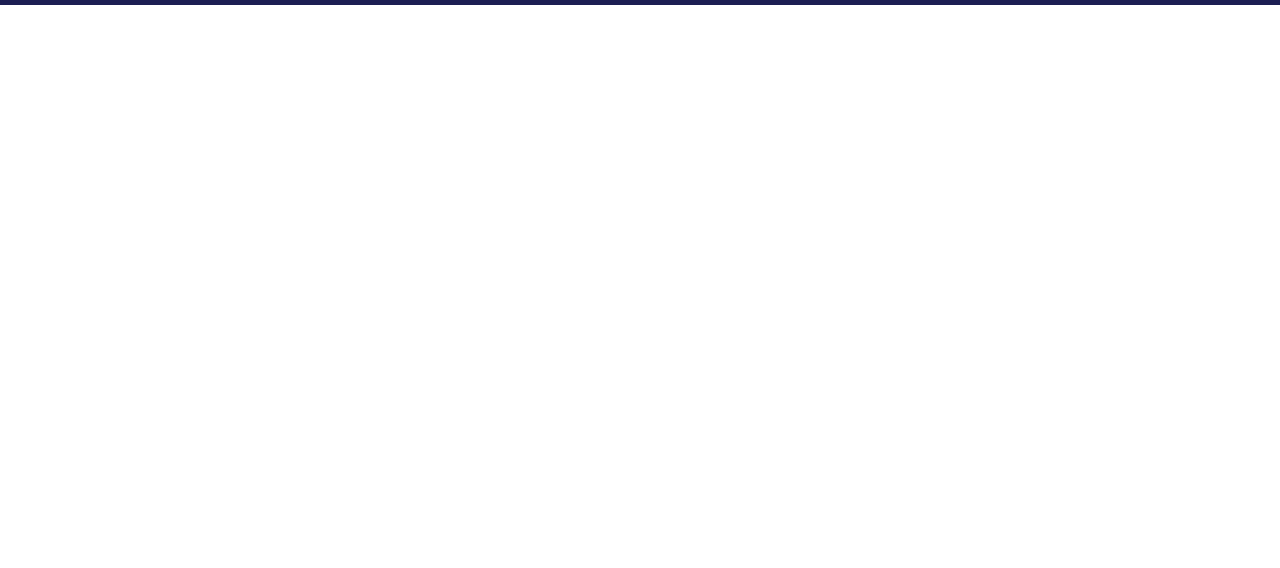
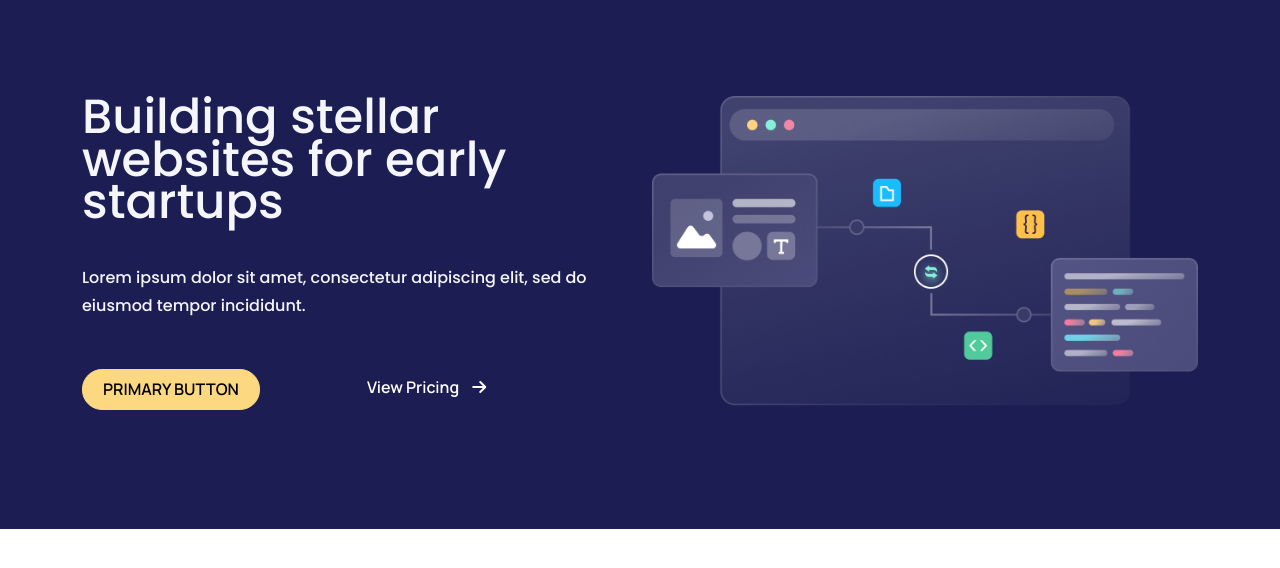
Before and after one commit to Sultana4218/finsweet, a plain HTML site: page index.html in a window 1280 px wide. Shown: the part 58-626 px from the top of the page. Drawn offline with nearby package versions, Linux system fonts and the light colour scheme.

Commit message:
banner part complete

```diff
--- a/assets/css/style.css
+++ b/assets/css/style.css
@@ -1,9 +1,10 @@
 /* font family */
 @import url('https://fonts.googleapis.com/css2?family=Barlow+Semi+Condensed:wght@100&family=Poppins:wght@500;600&display=swap');
-
+@import url('https://fonts.googleapis.com/css2?family=Manrope:wght@600&display=swap');
 /* font family
 font-family: 'Barlow Semi Condensed', sans-serif;
 font-family: 'Poppins', sans-serif;
+font-family: 'Manrope', sans-serif;
 */
 /* ===== import files ===== */
 @import url(bootstrap.min.css);
@@ -45,7 +46,7 @@ font-family: 'Poppins', sans-serif;
     text-decoration: none;
   }
   h1{
-        font-weight: SemiBold;
+        font-weight: 500;
         Font-size: 48px;
         Line-height: 64px;
         Line-height: 89%;
@@ -88,8 +89,9 @@ font-family: 'Poppins', sans-serif;
   }
   p {
     margin-bottom: 0;
+    padding-top: 32px;
     line-height: 117%;
-    Align: Left;
+    align-items: Left;
     Vertical-align: Top;
   }
   *::after,
@@ -127,9 +129,7 @@ font-family: 'Poppins', sans-serif;
     }
 
   /* ===== common-css_part start ===== */
-.layout_padding {
-    padding: 50px 0;
-  }
+
   .section-bgColor {
     background-color: #fffbee;
   }
@@ -152,10 +152,10 @@ font-family: 'Poppins', sans-serif;
   }
   .theme-btn {
     display: inline-block;
-    background-color: var(--primary-bgcolor);
+    background-color: var(--primary-color);
     padding: 5px 20px;
-    border: 1px solid var(--primary-bgcolor);
-    color: var(--primary-color);
+    border: 1px solid var(--primary-color);
+    color: black;
     border-radius: 20px;
     text-transform: uppercase;
   }
@@ -167,7 +167,7 @@ font-family: 'Poppins', sans-serif;
 
   /* ================================================================================= */
 /* ===== nav-part start ===== */
-.nav-section{
+#nav-section{
     padding-top: 69px 0 129px;
 }
 .navbar{
@@ -176,12 +176,12 @@ font-family: 'Poppins', sans-serif;
  .navbar-nav{
     gap:32px;
  }
-.nav-section .nav-link:hover{
+#nav-section .nav-link:hover{
     border: 1px solid rgb(150, 191, 245);
     border-radius: 20px;
     color: #4bcaff !important;
 }
-.nav-section .nav-link{
+#nav-section .nav-link{
     border: 1px solid transparent;
 
 }
@@ -197,8 +197,29 @@ font-family: 'Poppins', sans-serif;
     color: #4bcaff !important;
 }
 /* ===== nav-part end ===== */
+/* ===== banner-part start ===== */
+#banner-part{
+    padding:154px 0 119px;
+    background-color: var(--primary-bgcolor);
+    color: var(--secondary-bgcolor);
+    gap: 149px;
+}
+.banner-text p{
+    font-weight: 400;
+    Font-size: 16px;
+    Line-height: 28px;
+}
+
+.banner-button{
+    font-family: 'Manrope';
+    padding-top: 49px;
+}
+.banner-button i{
+    padding:10px ;
+}
 
 
+/* ===== banner-part end ===== */
 
 
 /* ===== -part start ===== */
--- a/index.html
+++ b/index.html
@@ -14,11 +14,11 @@
 </head>
   <body>
       <!--nav-section-->
-      <section class="nav-section">
+      <section id="nav-section">
         <nav class="navbar navbar-expand-lg bg-opacity-20 fixed-top">
             <div class="container">
               <a class="navbar-brand text-white fw-bold" href="#">
-                <img src="img/Logo.png">
+                <img src="img/Logo.png" alt="Logo" class="img-fluid">
               </a>
               <button class="navbar-toggler" type="button" data-bs-toggle="collapse" data-bs-target="#navbarNavAltMarkup" aria-controls="navbarNavAltMarkup" aria-expanded="false" aria-label="Toggle navigation">
                 <span class="navbar-toggler-icon"></span>
@@ -39,9 +39,29 @@
         </section>
         <!--nav-section-->
          <!--banner-section-->
-    <section id="hero" class="position-relative">
+    <section id="banner-part">
+       <div class="container">
+        <div class="row">
+        <div class="col-6 banner-text">
+        <h1>Building stellar websites for early startups</h1>
+        <p>Lorem ipsum dolor sit amet, consectetur adipiscing elit, sed do eiusmod tempor incididunt.</p>
+         <div class="row banner-button">
+         <div class="col-6 btn-banner">
+            <button type="button" class="theme-btn">Primary button</button>
+        </div>
+        <div class="col-6">
+             <a class="nav-link text-white" href="#">View Pricing <i class="fa-solid fa-arrow-right"></i></a>
+        </div>
+        </div>
+        </div>
+        <div class="col-6">
+            <img src="img/Illustration.png" alt="Illustration" class="img-fluid">
+        </div>
+        </div>
+        </div>
+    </section>
 
-      </section>
+
   <!--banner-section-->
 
 
```
